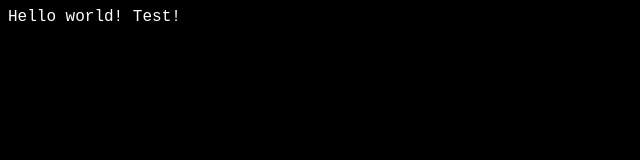
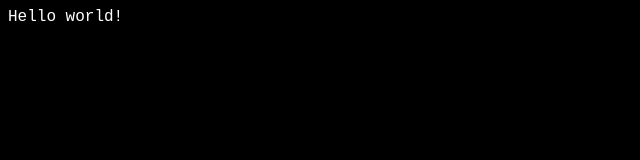
Before and after one commit to littlestray/pwa-template, a website: page public/index.html in a window 1280 px wide. Shown: the full height of the page, 0-640 px from the left. Drawn offline with Linux system fonts and the light colour scheme.

Commit message:
Update index.html

```diff
--- a/public/index.html
+++ b/public/index.html
@@ -9,7 +9,7 @@
     <link rel="shortcut icon" href="map.svg" type="image/svg+xml">
 </head>
 <body>
-    Hello world! Test!
+    Hello world!
     <script src="main.js"></script>
 </body>
 </html>
```
